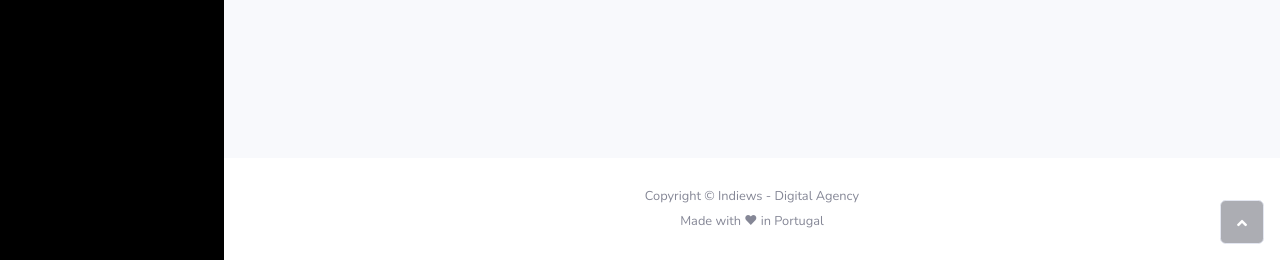
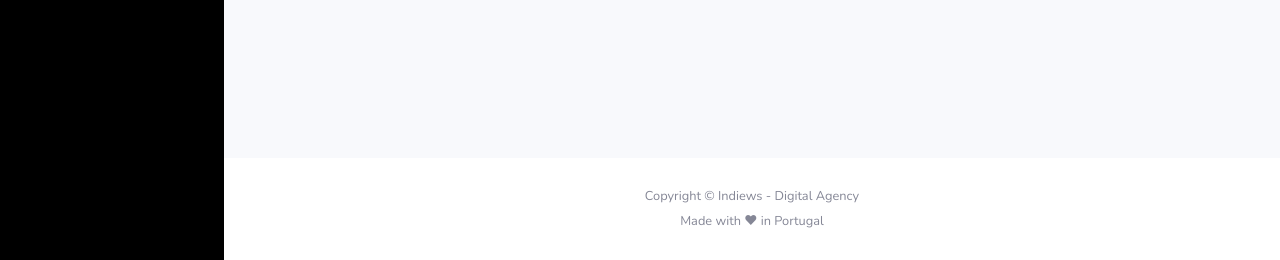
Before and after one commit to Indiews/Lnk-Tree, a PHP site: page /admin/team.php in a window 1280 px wide. Shown: the part 540-800 px from the top of the page. Run offline with PHP 8.4, Linux system fonts and the light colour scheme; the visitor is signed in with stand-in values (Sample User, id 1); data that the repository does not hold is empty; some libraries are stand-ins or nearby versions.

Commit message:
remove jumper

```diff
--- a/admin/team.php
+++ b/admin/team.php
@@ -92,7 +92,7 @@
             // Add footer
             include('includes/footer.php');
             ?>
-        </div><a class="border rounded d-inline scroll-to-top" href="#page-top"><i class="fas fa-angle-up"></i></a>
+        </div>
     </div>
     <script src="https://cdn.jsdelivr.net/npm/bootstrap@5.3.1/dist/js/bootstrap.bundle.min.js"></script>
     <script src="../assets/js/script.min.js"></script>
```
